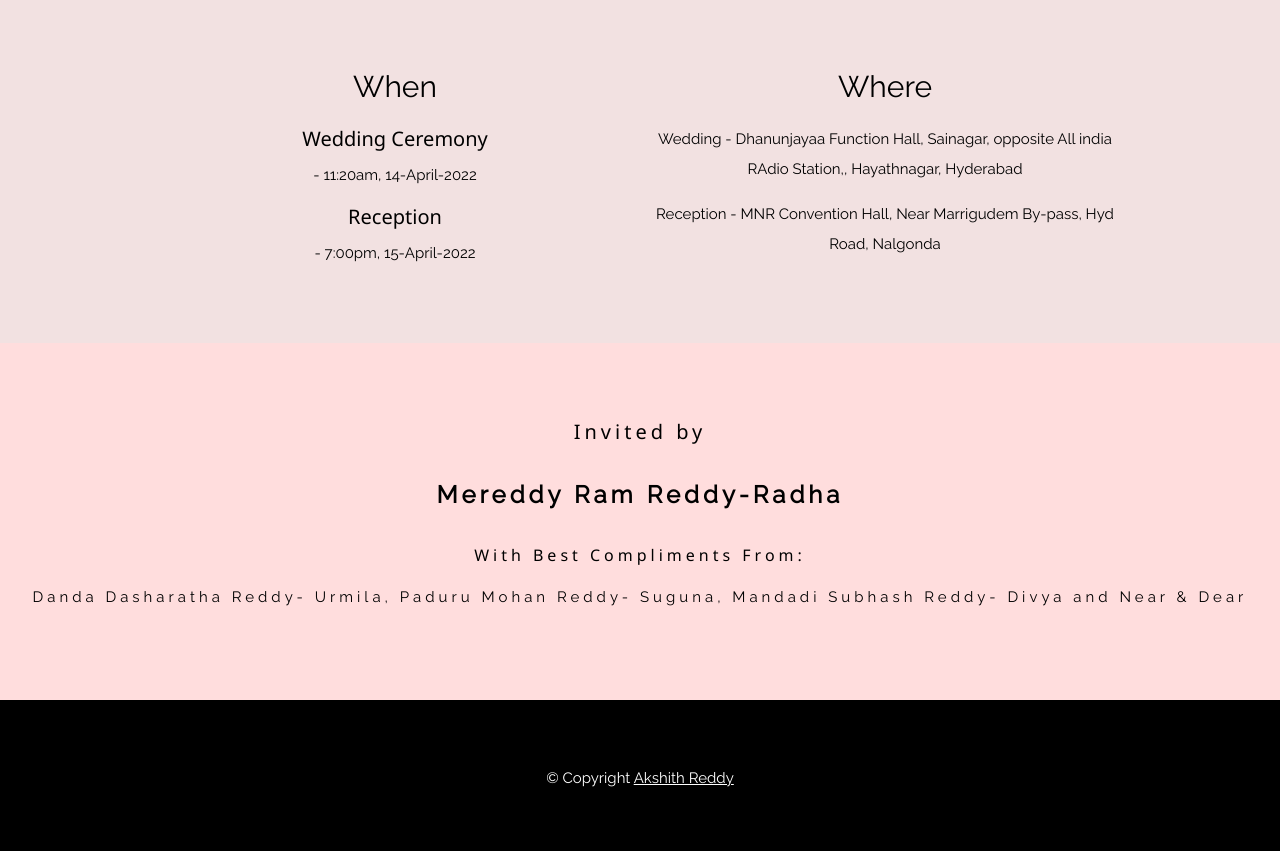
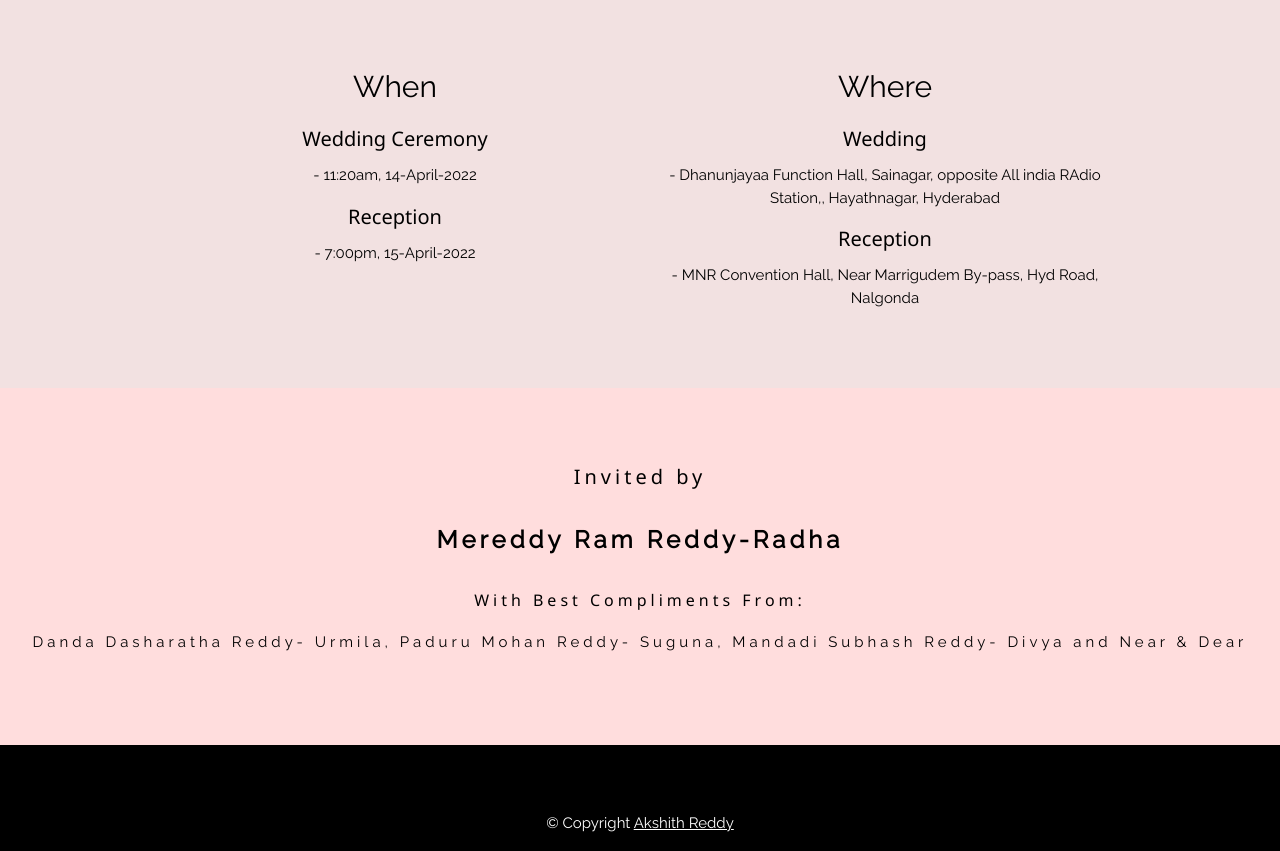
Before and after one commit to AkshithReddy24/wedding_invitation, a plain HTML site: page index.html in a window 1280 px wide. Shown: the part 3920-4771 px from the top of the page. Drawn offline with nearby package versions, Linux system fonts and the light colour scheme.

Commit message:
Update index.html

```diff
--- a/index.html
+++ b/index.html
@@ -79,8 +79,8 @@ p {line-height: 2}
       </div>
       <div class="w3-half">
         <h2>Where</h2>
-        <p>Wedding - Dhanunjayaa Function Hall, Sainagar, opposite All india RAdio Station,, Hayathnagar, Hyderabad</p>
-        <p>Reception - MNR Convention Hall, Near Marrigudem By-pass, Hyd Road, Nalgonda </p>
+        <p><h4>Wedding</h4> - Dhanunjayaa Function Hall, Sainagar, opposite All india RAdio Station,, Hayathnagar, Hyderabad</p>
+        <p><h4>Reception</h4> - MNR Convention Hall, Near Marrigudem By-pass, Hyd Road, Nalgonda </p>
       </div>
     </div>
   </div>
```
